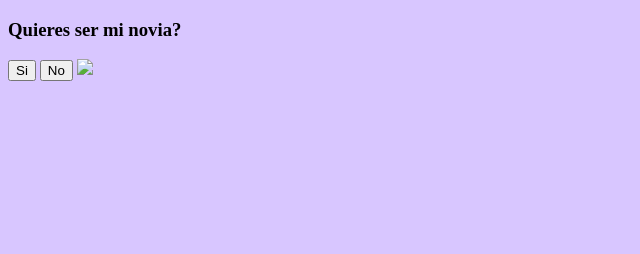
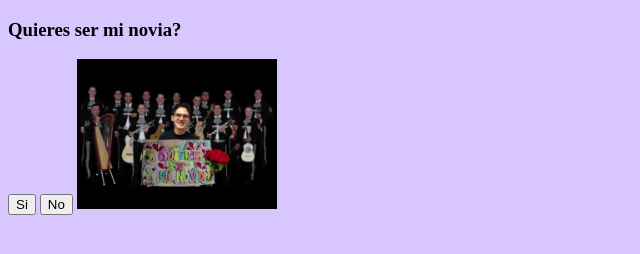
Before and after one commit to TheDangerousGT/ksmiento, a plain HTML site: page index.html in a window 1280 px wide. Shown: the whole page, without its empty margins (0-640 px from the left). Drawn offline with Linux system fonts and the light colour scheme.

Commit message:
Update index.html

```diff
--- a/index.html
+++ b/index.html
@@ -34,6 +34,6 @@
     <h3>Quieres ser mi novia?</h3>
     <input type="button" onclick="accionParaCuandoEllaDigaQueSi()" id="btnSi" value="Si" />
     <input type="button" id="btnNo" onmouseover="mueveElBoton()" value="No" />
-    <img src="tebes.jfif" width="200">
+    <img src="hqdefault.jpg" width="200">
 </body>
 </html>
```
